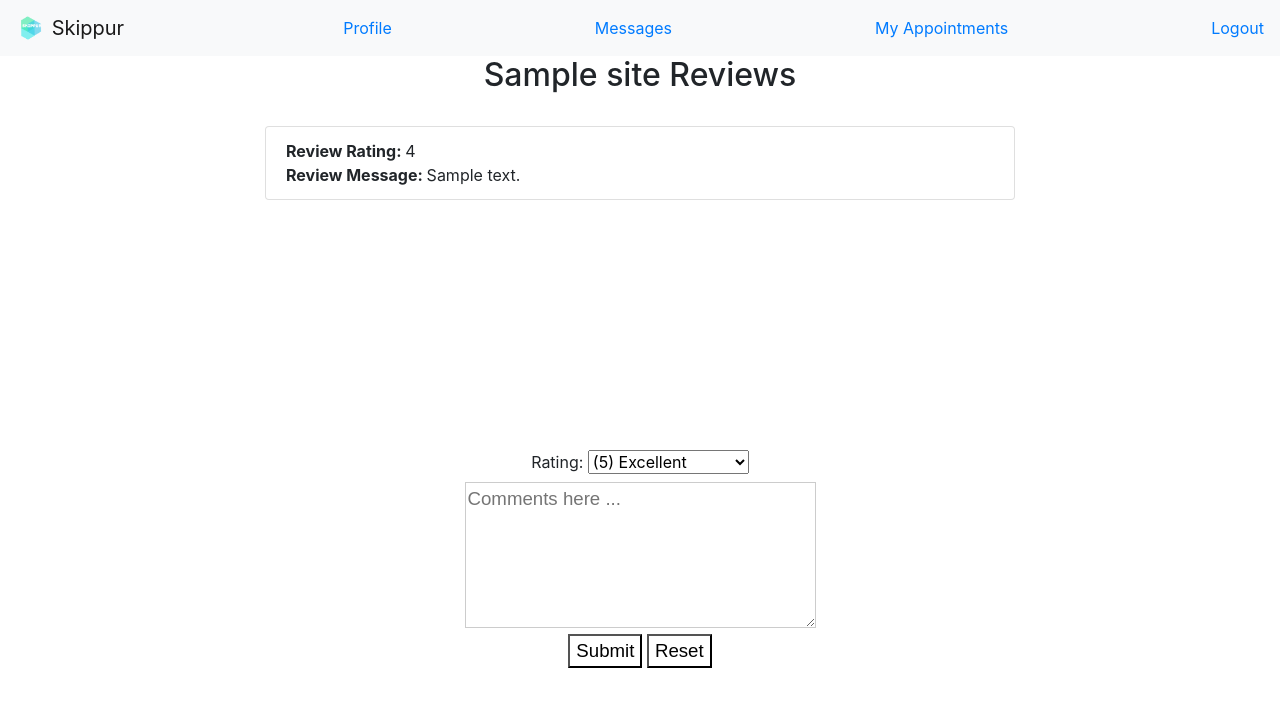
After one commit to VyacheslavGorbov/Skippur, a PHP site: template app/views/customer/reviews.php in a window 1280 px wide. The commit adds this page. Shown: the top 707 px of the page. Run offline with PHP 8.4, Linux system fonts and the light colour scheme; the template is opened without the code that fills it: most values are stand-ins (such as "Sample title", 1, 10 or a date in 2020).

Commit message:
Added reviews

```diff
--- a/app/controllers/HomeController.php
+++ b/app/controllers/HomeController.php
@@ -71,7 +71,7 @@
                     $user->username = $username;
                     $user->password_hash = password_hash($password, PASSWORD_DEFAULT);//
                     $user->user_type = $user_type;
-                    $user->insert();//
+                    $user->insert();
 
                     $user = $this->model('User')->getUser($username);
 
--- a/app/models/Customer.php
+++ b/app/models/Customer.php
@@ -34,10 +34,9 @@ class Customer extends Model
     function getCustomerByUserId($user_id){
     	$sql = 'SELECT * FROM Customers WHERE user_id = :user_id';
         $stmt = self::$_connection->prepare($sql);
-        $stmt->execute(['user_id'=>$user_id]);
+        $stmt->execute(['user_id' => $user_id]);
         $stmt->setFetchMode(PDO::FETCH_CLASS, 'Customer');
         return $stmt->fetch();
     }
 
 }
-?>
--- a/app/views/customer/register.php
+++ b/app/views/customer/register.php
@@ -10,7 +10,7 @@
 <body>
 	<div align="center">
 		Enter your registration information below
-		<form action='/customer/index' method="post" class="container">
+		<form action='' method="post" class="container">
 			<label>Name:</label><input type='text' name='customer_name' /><br />
 			<label>Email:</label><input type='text' name='customer_email' /><br />
 			<input type="submit" name="action" value="Register" class="btn btn-primary">
--- /dev/null
+++ b/app/views/customer/reviews.php
@@ -0,0 +1,83 @@
+<!doctype html>
+<html lang="en">
+
+<head>
+    <!-- Required meta tags -->
+    <meta charset="utf-8">
+    <meta name="viewport" content="width=device-width, initial-scale=1, shrink-to-fit=no">
+
+    <!-- Bootstrap CSS -->
+    <link rel="stylesheet" href="https://stackpath.bootstrapcdn.com/bootstrap/4.4.1/css/bootstrap.min.css" integrity="sha384-Vkoo8x4CGsO3+Hhxv8T/Q5PaXtkKtu6ug5TOeNV6gBiFeWPGFN9MuhOf23Q9Ifjh" crossorigin="anonymous">
+    <style type="text/css">
+        textarea.html-text-box {
+            background-color: #ffffff;
+            background-image: url(http://);
+            background-repeat: no-repeat;
+            background-attachment: fixed;
+            border-width: 1;
+            border-style: solid;
+            border-color: #cccccc;
+            font-family: Arial;
+            font-size: 14pt;
+            color: #000000;
+        }
+
+        input.html-text-box {
+            background-color: #ffffff;
+            font-family: Arial;
+            font-size: 14pt;
+            color: #000000;
+        }
+    </style>
+    <title>Reviews</title>
+</head>
+
+<body>
+    <nav class="navbar navbar-light bg-light">
+        <a class="navbar-brand" href="/customer/index/">
+            <img src="/images/skippur_logo.png" width="30" height="30" class="d-inline-block align-top" alt="">
+            Skippur
+        </a>
+        <a href="/customer/profile">Profile</a>
+        <a href="/customer/messages">Messages</a>
+        <a href="/customer/appointments">My Appointments</a>
+        <a href='/home/logout'>Logout</a>
+    </nav>
+    <h2 class="text-center"><?php echo $data['site']->site_name ?> Reviews</h1>
+        <br>
+        <ul class="list-group" id="comment-section" style="width: 750px; height: 300px; overflow: auto; margin: 0 auto;">
+            <?php
+
+            if (!empty($data["reviews"]))
+                foreach ($data["reviews"] as $review) {
+                    echo "<li class='list-group-item'><strong>Review Rating: </strong>" . $review->review_rating . "<br>";
+                    echo "<strong>Review Message: </strong>" . $review->review_message . "</li>";
+                }
+            ?>
+        </ul>
+        <br>
+        <form method="post" action="/customer/addReview" class="text-center">
+            <label for="star-rating">Rating: </label>
+            <select id="star-rating" name="rating">
+                <option value="5">(5) Excellent</option>
+                <option value="4">(4) Very Good</option>
+                <option value="3">(3) Average</option>
+                <option value="2">(2) Below Average</option>
+                <option value="1">(1) Bad</option>
+            </select>
+            <br>
+            <textarea name="comment" cols="30" rows="5" class="html-text-box" placeholder="Comments here ..."></textarea><br>
+            <input type="hidden" value=<?php echo $data['customer']->customer_id ?> name="customer_id">
+            <input type="hidden" value=<?php echo $data['site']->site_id ?> name="site_id">
+            <input type="submit" value="Submit" name="review-submit" class="html-text-box">
+            <input type="reset" value="Reset" class="html-text-box">
+        </form>
+
+        <!-- Optional JavaScript -->
+        <!-- jQuery first, then Popper.js, then Bootstrap JS -->
+        <script src="https://code.jquery.com/jquery-3.4.1.slim.min.js" integrity="sha384-J6qa4849blE2+poT4WnyKhv5vZF5SrPo0iEjwBvKU7imGFAV0wwj1yYfoRSJoZ+n" crossorigin="anonymous"></script>
+        <script src="https://cdn.jsdelivr.net/npm/popper.js@1.16.0/dist/umd/popper.min.js" integrity="sha384-Q6E9RHvbIyZFJoft+2mJbHaEWldlvI9IOYy5n3zV9zzTtmI3UksdQRVvoxMfooAo" crossorigin="anonymous"></script>
+        <script src="https://stackpath.bootstrapcdn.com/bootstrap/4.4.1/js/bootstrap.min.js" integrity="sha384-wfSDF2E50Y2D1uUdj0O3uMBJnjuUD4Ih7YwaYd1iqfktj0Uod8GCExl3Og8ifwB6" crossorigin="anonymous"></script>
+</body>
+
+</html>
--- a/app/views/customer/viewSite.php
+++ b/app/views/customer/viewSite.php
@@ -18,6 +18,12 @@
         <a href="/customer/appointments">My Appointments</a>
         <a href='/home/logout'>Logout</a>
     </nav>
+
+    <table class="table" style="text-align:center;">
+        <tr>
+            <th><a href="/customer/reviews/<?php echo $data['site']->site_id ?>">Reviews</a></th>
+        </tr>
+    </table>
     <h1 class='text-center'><?php echo $data['site']->site_name ?></h1>
     <div class="container">
         <div class="row">
--- a/app/views/site/register.php
+++ b/app/views/site/register.php
@@ -6,7 +6,7 @@
 	<meta name="viewport" content="width=device-width, initial-scale=1, shrink-to-fit=no">
 	<link rel="stylesheet" href="https://stackpath.bootstrapcdn.com/bootstrap/4.4.1/css/bootstrap.min.css" integrity="sha384-Vkoo8x4CGsO3+Hhxv8T/Q5PaXtkKtu6ug5TOeNV6gBiFeWPGFN9MuhOf23Q9Ifjh" crossorigin="anonymous">
 	<script src="https://ajax.googleapis.com/ajax/libs/jquery/3.5.1/jquery.min.js"></script>
-	<script src="https://maps.googleapis.com/maps/api/js?v=3.exp&libraries=places&key=AIzaSyBTHojBKr7jB7xzzUXdcnFlJID3e0Wduno"></script>
+	<script src="https://maps.googleapis.com/maps/api/js?v=3.exp&libraries=places&key=AIzaSyAl2F_0ZfzanElgbsSiS7jYtX19K2ZO9_k"></script>
 	<script>
 		var searchInput = 'search_input';
 
```
Also changed, not shown: app/controllers/CustomerController.php (+27 -5 lines), app/models/Reviews.php (added, +36 -0 lines).
